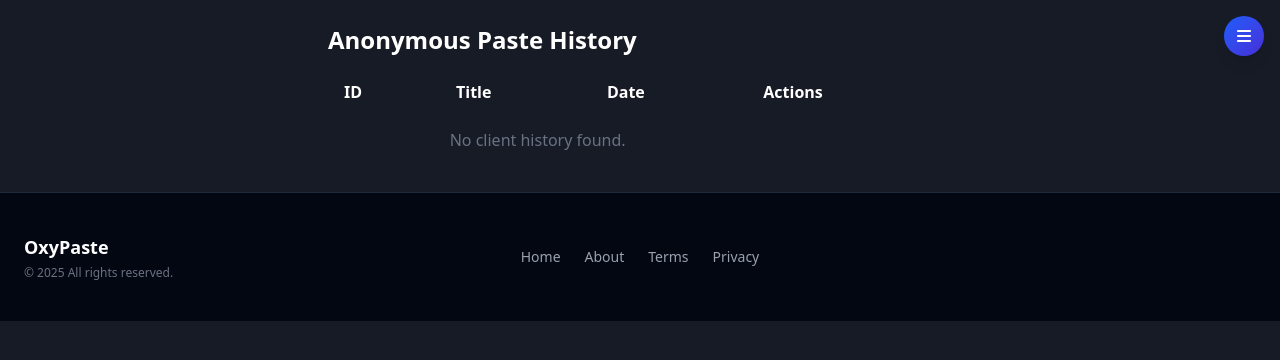
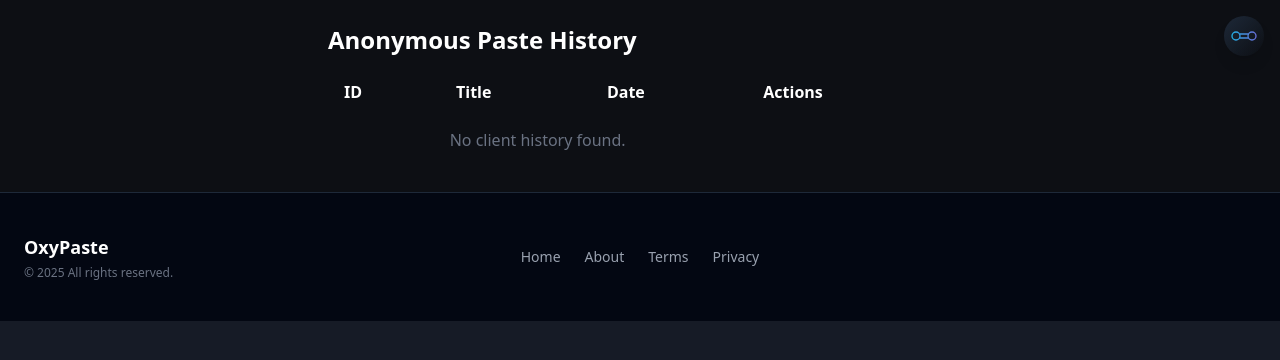
Before and after one commit to oxypaste/oxypaste-frontend-next, a Next.js app: page /account/history in a window 1280 px wide. Shown: the top 360 px of the page. Built offline with nearby package versions, Linux system fonts and the light colour scheme.

Commit message:
Added oxy svg

```diff
--- a/src/app/(main)/layout.tsx
+++ b/src/app/(main)/layout.tsx
@@ -18,7 +18,7 @@ export default function RootLayout({
       <body className="text-white font-sans antialiased bg-white">
         <UserProvider>
           <ClientNavButton />
-          <main>{children}</main>
+          <main className="bg-[#0d0f14] text-white">{children}</main>
           <Footer />
         </UserProvider>
       </body>
--- a/src/components/MenuButton.tsx
+++ b/src/components/MenuButton.tsx
@@ -14,6 +14,7 @@ import { FontAwesomeIcon } from "@fortawesome/react-fontawesome";
 import { useState, useRef, useEffect } from "react";
 import { useUser } from "@/context/UserContext";
 import Swal from "sweetalert2";
+import OxyIcon from "./OxyIcon";
 
 export default function MenuButton() {
   const [open, setOpen] = useState(false);
@@ -76,10 +77,9 @@ export default function MenuButton() {
     <div ref={menuRef} className="relative">
       <button
         onClick={() => setOpen(!open)}
-        className="flex items-center justify-center w-10 h-10 rounded-full bg-gradient-to-br from-blue-600 to-indigo-700 text-white hover:scale-105 transition-transform shadow-lg cursor-pointer"
+        className="flex items-center justify-center w-10 h-10 rounded-full bg-gradient-to-br from-gray-800 to-black-100 text-white hover:scale-105 transition-transform shadow-lg focus:outline-none cursor-pointer"
       >
-        <FontAwesomeIcon
-          icon={faBars}
+        <OxyIcon
           className={`${
             open ? "spin-clockwise" : "spin-anticlockwise"
           } transition-transform duration-300`}
--- /dev/null
+++ b/src/components/OxyIcon.tsx
@@ -0,0 +1,82 @@
+// components/OxyMoleculeIcon.tsx
+
+import React from "react";
+
+type OxyMoleculeIconProps = {
+  width?: number;
+  height?: number;
+  className?: string;
+};
+
+const OxyMoleculeIcon: React.FC<OxyMoleculeIconProps> = ({
+  width = 120,
+  height = 48,
+  className = "",
+}) => {
+  return (
+    <svg
+      width={width}
+      height={height}
+      viewBox="0 0 120 48"
+      xmlns="http://www.w3.org/2000/svg"
+      className={className}
+      fill="none"
+    >
+      <defs>
+        <linearGradient
+          id="oxyGradient"
+          x1="0"
+          y1="0"
+          x2="120"
+          y2="0"
+          gradientUnits="userSpaceOnUse"
+        >
+          <stop offset="0%" stopColor="#0BC5EA" />
+          <stop offset="100%" stopColor="#805AD5" />
+        </linearGradient>
+      </defs>
+
+      {/* Left Oxygen Atom */}
+      <circle
+        cx="36"
+        cy="24"
+        r="12"
+        stroke="url(#oxyGradient)"
+        strokeWidth="4"
+        fill="none"
+      />
+
+      {/* Right Oxygen Atom */}
+      <circle
+        cx="84"
+        cy="24"
+        r="12"
+        stroke="url(#oxyGradient)"
+        strokeWidth="4"
+        fill="none"
+      />
+
+      {/* Double Bond */}
+      <line
+        x1="48"
+        y1="18"
+        x2="72"
+        y2="18"
+        stroke="url(#oxyGradient)"
+        strokeWidth="4"
+        strokeLinecap="round"
+      />
+      <line
+        x1="48"
+        y1="30"
+        x2="72"
+        y2="30"
+        stroke="url(#oxyGradient)"
+        strokeWidth="4"
+        strokeLinecap="round"
+      />
+    </svg>
+  );
+};
+
+export default OxyMoleculeIcon;
```
